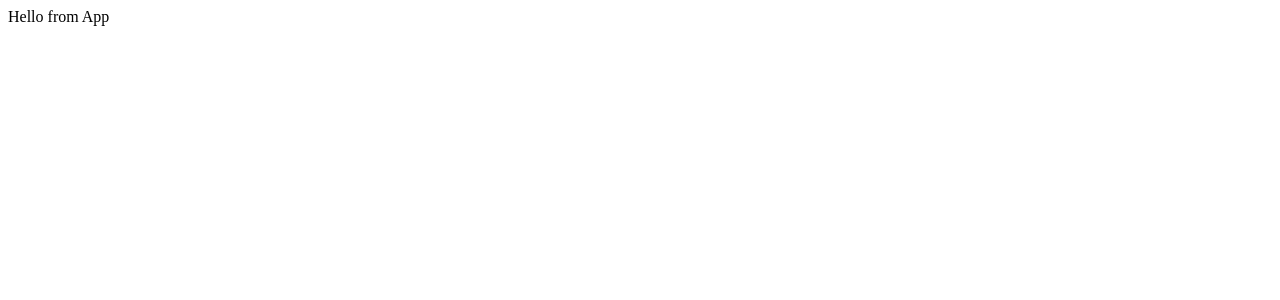
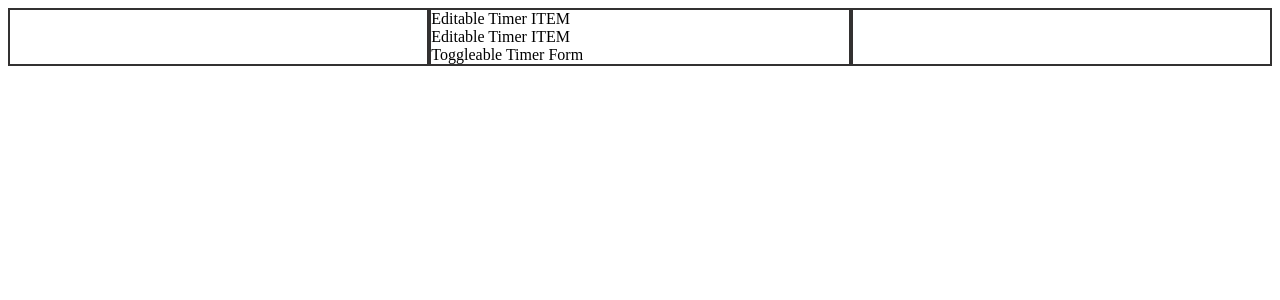
Before and after one commit to ryasan86/time_tracker, a React app: page / in a window 1280 px wide. Shown: the top 300 px of the page. Built offline with nearby package versions, Linux system fonts and the light colour scheme.

Commit message:
initial components created

```diff
--- a/package.json
+++ b/package.json
@@ -23,8 +23,10 @@
     "babel-loader": "^7.1.4",
     "babel-preset-env": "^1.6.1",
     "babel-preset-react": "^6.24.1",
+    "css-loader": "^0.28.11",
     "morgan": "^1.9.0",
     "nodemon": "^1.17.3",
+    "style-loader": "^0.21.0",
     "webpack": "^4.6.0",
     "webpack-cli": "^2.0.15"
   },
--- a/server.js
+++ b/server.js
@@ -4,7 +4,7 @@ const fs = require('fs');
 const path = require('path');
 const logger = require('morgan');
 
-const port = process.env.PORT || 3000;
+const port = process.env.PORT || 1128;
 const app = express();
 const DATA_FILE = path.join(__dirname, './data.json');
 
--- a/src/App.jsx
+++ b/src/App.jsx
@@ -1,7 +1,18 @@
 import React, { Component } from 'react';
+import EditableTimerList from './components/EditableTimerList';
+import ToggleableTimerForm from './components/ToggleableTimerForm';
 
 const App = () => {
-  return <div>Hello from App</div>;
+  return (
+    <div className="wrapper">
+      <div className="column" />
+      <div className="column">
+        <EditableTimerList />
+        <ToggleableTimerForm isOpen={true} />
+      </div>
+      <div className="column" />
+    </div>
+  );
 };
 
 export default App;
--- /dev/null
+++ b/src/components/EditableTimer.jsx
@@ -0,0 +1,7 @@
+import React, { Component } from 'react';
+
+export default class EditableTimer extends Component {
+  render() {
+    return <div>Editable Timer ITEM</div>;
+  }
+}
--- /dev/null
+++ b/src/components/EditableTimerList.jsx
@@ -0,0 +1,25 @@
+import React, { Component } from 'react';
+import EditableTimer from './EditableTimer';
+
+export default class EditableTimerList extends Component {
+  render() {
+    return (
+      <div id="timers">
+        <EditableTimer
+          title="Learn React"
+          project="Web Stuff"
+          elapsed="8986300"
+          runningSince={null}
+          editFormOpen={false}
+        />
+        <EditableTimer
+          title="Learn Angular"
+          project="More Web Stuff"
+          elapsed="3890985"
+          runningSince={null}
+          editFormOpen={true}
+        />
+      </div>
+    );
+  }
+}
--- /dev/null
+++ b/src/components/ToggleableTimerForm.jsx
@@ -0,0 +1,7 @@
+import React, { Component } from 'react';
+
+export default class ToggleableTimerForm extends Component {
+  render() {
+    return <div>Toggleable Timer Form</div>;
+  }
+}
--- a/src/index.jsx
+++ b/src/index.jsx
@@ -1,5 +1,6 @@
 import React from 'react';
 import { render } from 'react-dom';
 import App from './App';
+import './styles.css';
 
 render(<App />, document.getElementById('app'));
--- /dev/null
+++ b/src/styles.css
@@ -0,0 +1,8 @@
+.wrapper {
+  display: grid;
+  grid-template-columns: 1fr 1fr 1fr;
+}
+
+.column {
+  border: rgb(51, 49, 49) 2px solid;
+}
--- a/webpack.config.js
+++ b/webpack.config.js
@@ -12,6 +12,10 @@ module.exports = {
         options: {
           presets: ['react', 'env']
         }
+      },
+      {
+        test: /\.css$/,
+        loaders: ['style-loader', 'css-loader']
       }
     ]
   },
```
Also changed, not shown: data.json (+23 -0 lines).
